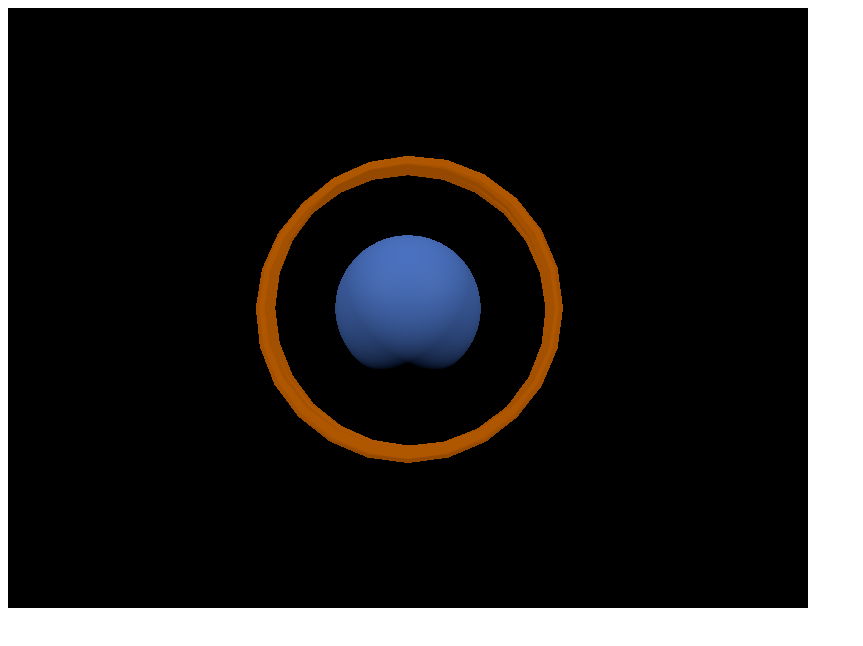
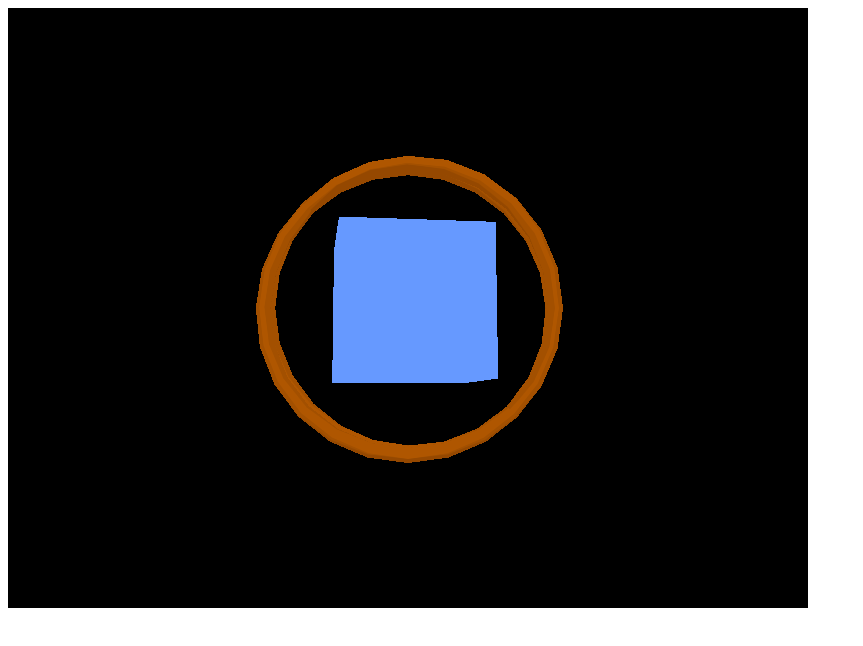
Before and after one commit to kanauchi-fumiya/change-figure, a plain HTML site: page sample5-light.html in a window 1280 px wide. Shown: the whole page, without its empty margins (0-863 px from the left). Drawn offline with nearby package versions, Linux system fonts and the light colour scheme.

Commit message:
Update sample5-light.html

```diff
--- a/sample5-light.html
+++ b/sample5-light.html
@@ -1,12 +1,3 @@
-<!DOCTYPE html>
-<html lang="ja">
-<head>
-  <meta charset="UTF-8">
-  <title>sample5</title>
-
-  <!-- three.jsを読み込む(ローカル) -->
-  <!-- <script src="./three.js"></script> -->
-  <!-- three.jsを読み込む(CDN) -->
   <script src="https://cdnjs.cloudflare.com/ajax/libs/three.js/99/three.min.js"></script>
 
 </head>
@@ -28,22 +19,21 @@
     // カメラを作成
     var camera = new THREE.PerspectiveCamera(45, width / height, 1, 1000);
 
-//球
-var sphereGeometry = new THREE.SphereGeometry( 0.5, 32, 32 );
-//半径、垂直方向の分割数、水平方向の分割数
-var sphereMaterial = new THREE. MeshPhongMaterial( {color:  0x6699FF} );
-var sphere1 = new THREE.Mesh( sphereGeometry, sphereMaterial );
-sphere1.position.set( 0, 0, -5 );
-scene.add( sphere1 );
+//ブロック
+var geometry = new THREE.BoxGeometry( 1, 1, 1 );
+var material = new THREE.MeshBasicMaterial( {color: 0x6699FF} );
+var Box = new THREE.Mesh( geometry, material );
+Box.position.set(0,0,-5);
+scene.add( Box );
 
 var sphereGeometry = new THREE.SphereGeometry( 0.1, 32, 32 );
 var sphereMaterial = new THREE. MeshPhongMaterial( {color:  0x6699FF} );
+var sphere1 = new THREE.Mesh( sphereGeometry, sphereMaterial );
 var sphere2 = new THREE.Mesh( sphereGeometry, sphereMaterial );
-var sphere3 = new THREE.Mesh( sphereGeometry, sphereMaterial );
+sphere1.position.set( 0, 0, -5 );
 sphere2.position.set( 0, 0, -5 );
-sphere3.position.set( 0, 0, -5 );
+scene.add( sphere1 );
 scene.add( sphere2 );
-scene.add( sphere3 );
 
 //ドーナッツ
 var torusGeometry = new THREE.TorusGeometry( 1.0, 0.05, 24, 24 );
@@ -71,15 +61,15 @@ scene.add( torus2 );
       requestAnimationFrame(update);
 
       // 箱を回転させる
-      sphere1.rotation.x += 0.01;
-      sphere1.rotation.y += 0.01;
+      Box.rotation.x += 0.01;
+      Box.rotation.y += 0.01;
       torus1.rotation.x += 0.01;
       torus2.rotation.y += 0.01;
 
-      sphere2.position.x += 0.01;
-      sphere2.position.z += 0.01;
-      sphere3.position.x -= 0.01;
-      sphere3.position.z +- 0.01;
+      sphere1.position.x += 0.01;
+      sphere1.position.z += 0.01;
+      sphere2.position.x -= 0.01;
+      sphere2.position.z +- 0.01;
 
 
       renderer.render(scene, camera);
```
